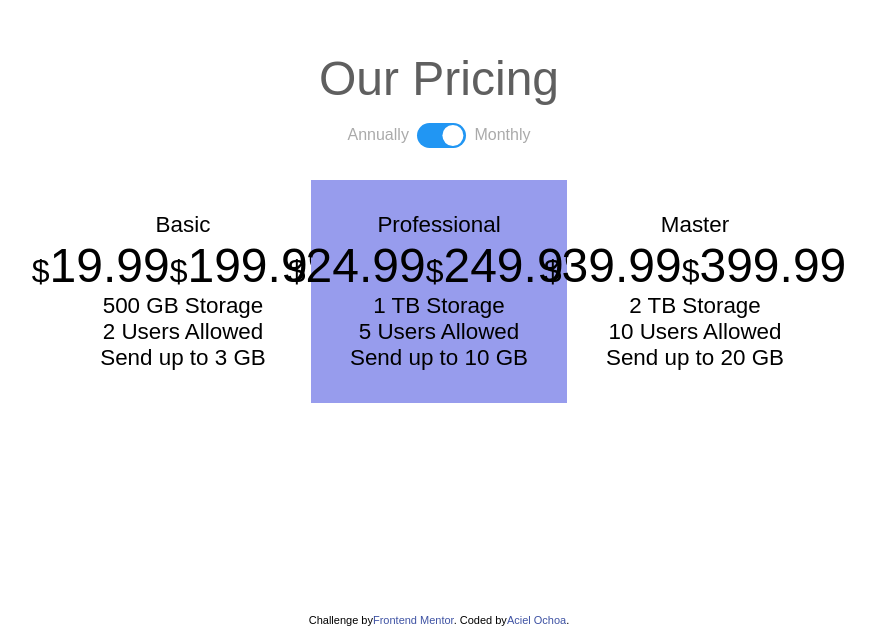
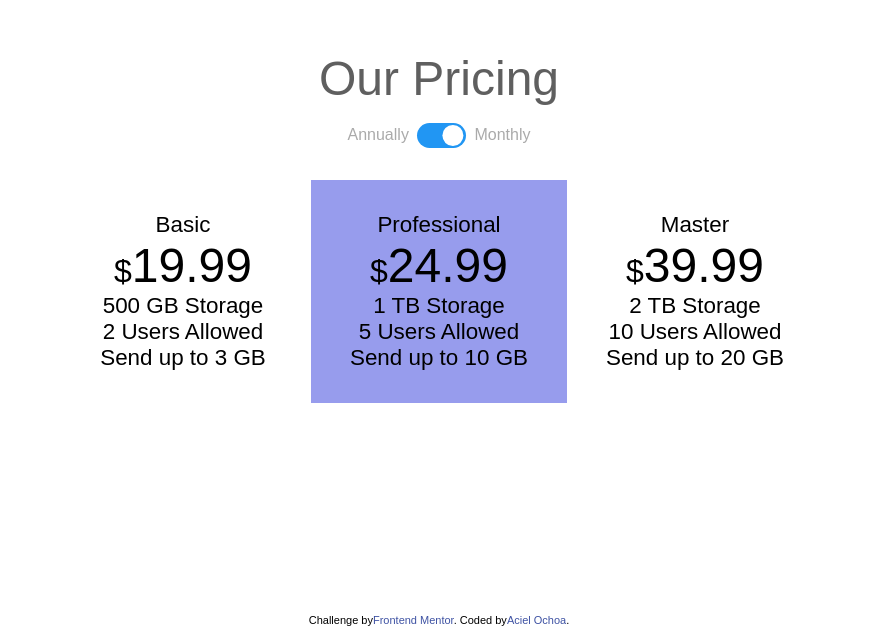
Before and after one commit to AceIsHuman/pricing-component-with-toggle, a React (Create React App) app: page / in a window 1280 px wide. Shown: the part 173-800 px from the top of the page, without its empty margins (201-1076 px from the left). Built offline with nearby package versions, Linux system fonts and the light colour scheme.

Commit message:
add hidden attribute based on toggled state

```diff
--- a/src/components/PricingCard.js
+++ b/src/components/PricingCard.js
@@ -10,8 +10,8 @@ class PricingComponent extends React.Component {
       >
         <Header>
           <Title>{this.props.tier}</Title>
-          <Price dataPlan="monthly">{this.props.monthlyPrice}</Price>
-          <Price dataPlan="annually">{this.props.annualPrice}</Price>
+          <Price dataPlan="monthly" hidden={!this.props.toggled}>{this.props.monthlyPrice}</Price>
+          <Price dataPlan="annually" hidden={this.props.toggled}>{this.props.annualPrice}</Price>
         </Header>
         <Detail>{this.props.storage}</Detail>
         <Detail>{this.props.users}</Detail>
```
